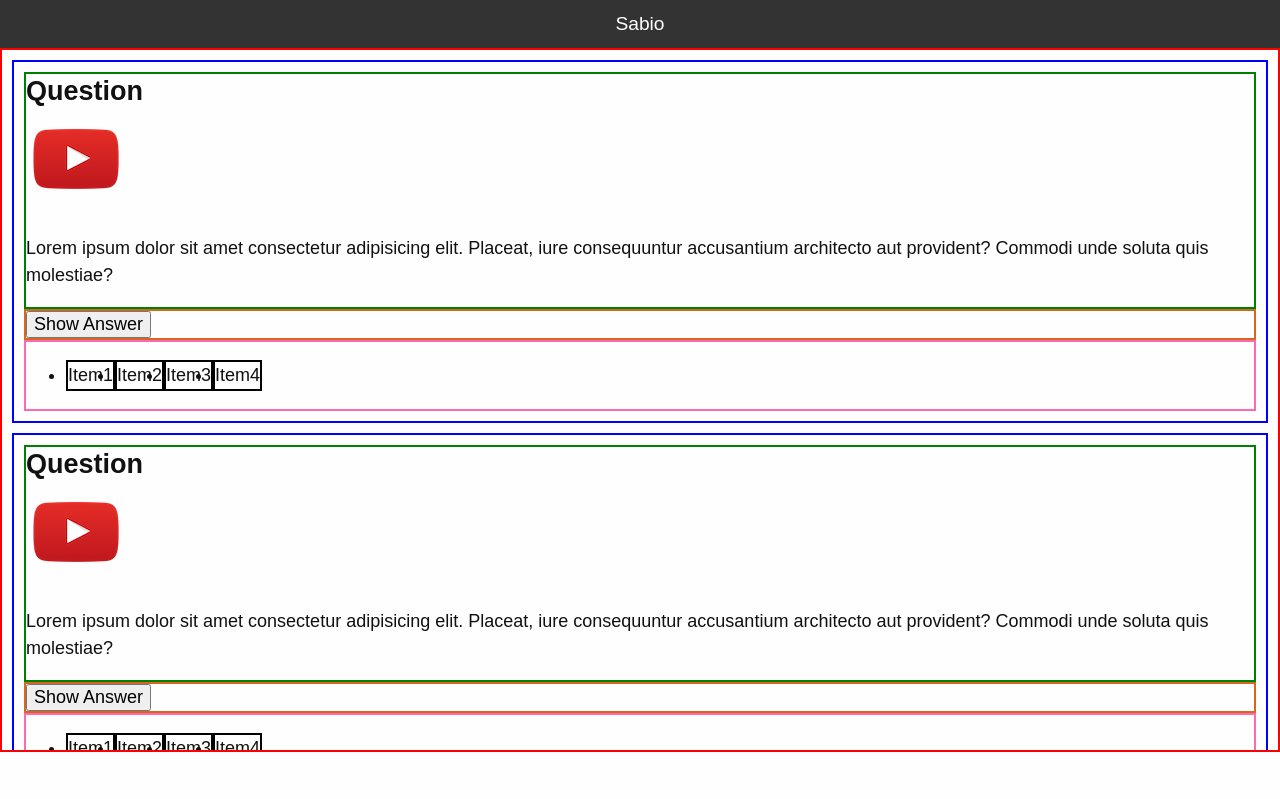
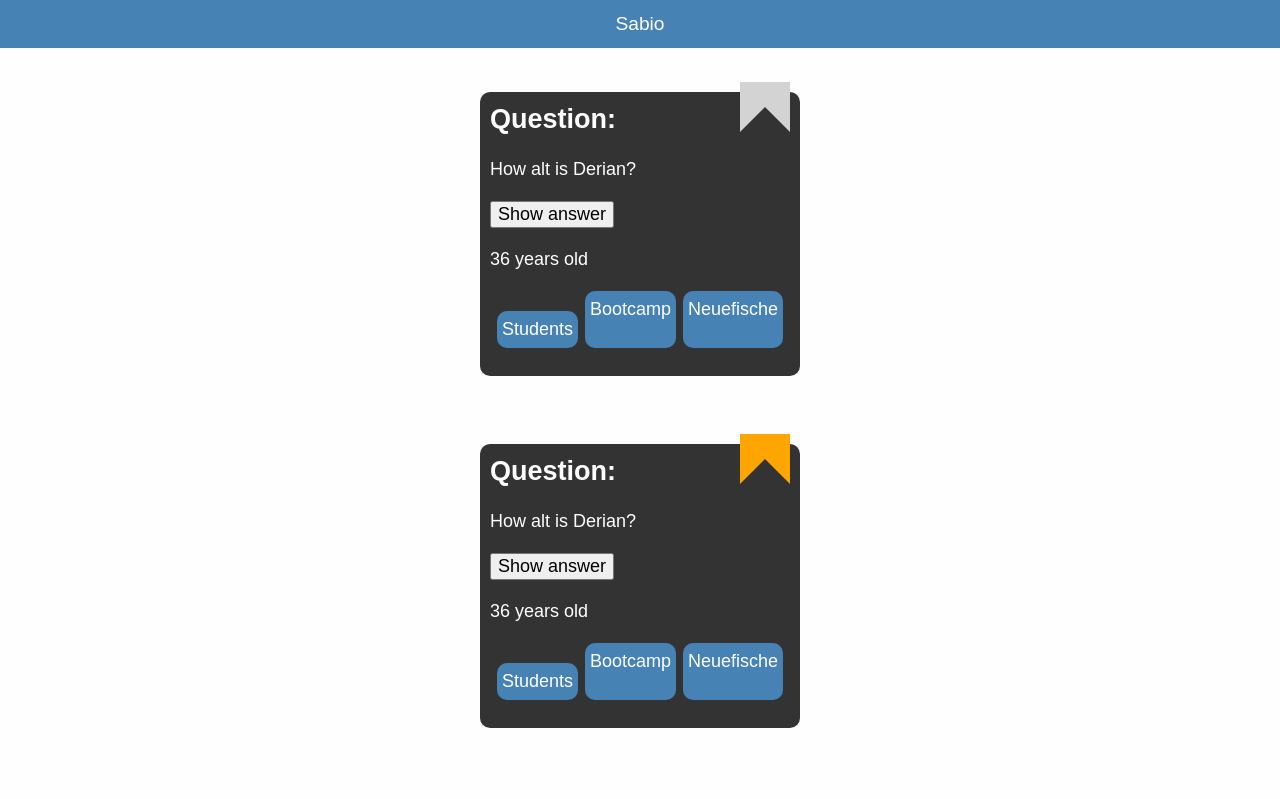
Before and after one commit to deriancastro/quiz-app, a website built with Vite: page src/index.html in a window 1280 px wide. Built offline with nearby package versions, Linux system fonts and the light colour scheme; files whose address does not match are found by name.

Commit message:
Update 2 app-card

```diff
--- a/src/index.html
+++ b/src/index.html
@@ -13,51 +13,33 @@
   <header class="app-header">
     <h1 class="app-header__heading">Sabio</h1>
   </header>
-  <main class="app">
-    <section class="app__card">
-      <section class="app__card__question">
-        <h2 class="app__card__question__heading">Question</h2>
-        <img class="app__card__question__bookmark" src="../img/youtube-logo.png" alt="">
-        <p class="app__card__question__text-question">Lorem ipsum dolor sit amet consectetur adipisicing elit.
-          Placeat,
-          iure
-          consequuntur accusantium architecto aut provident? Commodi unde soluta quis molestiae?</p>
-      </section>
-      <section class="app__card__button">
-        <button class="app__card__button__sa">Show Answer</button>
-      </section>
-      <section class="app__card__tag">
-        <ul class="app__card__tag__list">
-          <li class="app__card__tag__item">Item1</li>
-          <li class="app__card__tag__item">Item2</li>
-          <li class="app__card__tag__item">Item3</li>
-          <li class="app__card__tag__item">Item4</li>
-        </ul>
-      </section>
+  <main class="app-main">
+    <section class="quiz-card">
+      <div role="button" class="quiz-card__bookmark" aria-label="Add bookmark"></div>
+      <h2 class="quiz-card__heading">Question:</h2>
+      <p class="quiz-card__text"> How alt is Derian?</p>
+      <button class="quiz-card__button">Show answer</button>
+      <p class="quiz-card__text">36 years old</p>
+      <ul class="quiz-card__tag-list">
+        <li>Students</li>
+        <li>Bootcamp</li>
+        <li>Neuefische</li>
+      </ul>
     </section>
-
-    <section class="app__card">
-      <section class="app__card__question">
-        <h2 class="app__card__question__heading">Question</h2>
-        <img class="app__card__question__bookmark" src="../img/youtube-logo.png" alt="">
-        <p class="app__card__question__text-question">Lorem ipsum dolor sit amet consectetur adipisicing elit.
-          Placeat,
-          iure
-          consequuntur accusantium architecto aut provident? Commodi unde soluta quis molestiae?</p>
-      </section>
-      <section class="app__card__button">
-        <button class="app__card__button__sa">Show Answer</button>
-      </section>
-      <section class="app__card__tag">
-        <ul class="app__card__tag__list">
-          <li class="app__card__tag__item">Item1</li>
-          <li class="app__card__tag__item">Item2</li>
-          <li class="app__card__tag__item">Item3</li>
-          <li class="app__card__tag__item">Item4</li>
-        </ul>
-      </section>
+    <section class="quiz-card">
+      <div role="button" class="quiz-card__bookmark quiz-card__bookmark--selected" aria-label="Add bookmark"></div>
+      <h2 class="quiz-card__heading">Question:</h2>
+      <p class="quiz-card__text"> How alt is Derian?</p>
+      <button class="quiz-card__button">Show answer</button>
+      <p class="quiz-card__text">36 years old</p>
+      <ul class="quiz-card__tag-list">
+        <li>Students</li>
+        <li>Bootcamp</li>
+        <li>Neuefische</li>
+      </ul>
     </section>
   </main>
+
   <footer>
     <nav>
 
--- a/src/styles/_base.css
+++ b/src/styles/_base.css
@@ -12,7 +12,6 @@ body {
   display: grid;
   height: 100vh;
   grid-template-rows: 48px auto 48px;
-  margin: 0 auto;
 }
 
 h1,
--- a/src/styles/app-card/app-card.css
+++ b/src/styles/app-card/app-card.css
@@ -1,31 +1,49 @@
-.app {
+.app-main {
+  display: grid;
+  place-items: center;
+  grid-gap: 20px;
   overflow-y: scroll;
-  border: 2px red solid;
+  color: var(--color-white);
 }
 
-.app__card {
-  border: 2px blue solid;
-  margin: 10px;
-  padding: 10px;
+.app-main :first-child {
+  margin-top: 20px;
 }
 
-.app__card__question {
-  border: 2px green solid;
+.quiz-card {
+  background: var(--color-primary);
+  padding: 10px;
+  width: 320px;
+  border-radius: 10px;
+  position: relative;
 }
 
-.app__card__button {
-  border: 2px chocolate solid;
+.quiz-card__bookmark {
+  position: absolute;
+  top: -30px;
+  right: 10px;
+  border: 25px solid lightgray;
+  border-bottom-color: transparent;
+  height: 30px;
 }
 
-.app__card__tag {
-  border: 2px hotpink solid;
+.quiz-card__bookmark--selected {
+  border: 25px solid orange;
+  border-bottom-color: transparent;
 }
 
-.app__card__tag__list {
+.quiz-card__tag-list {
   display: flex;
-  text-decoration: none;
+  justify-content: space-evenly;
+  flex-wrap: wrap;
+  list-style: none;
+  padding: 0;
 }
 
-.app__card__tag__item {
-  border: 2px black solid;
+.quiz-card__tag-list li {
+  background-color: steelblue;
+  color: white;
+  padding: 5px;
+  border-radius: 10px;
+  align-content: left;
 }
--- a/src/styles/app-header/app-header.css
+++ b/src/styles/app-header/app-header.css
@@ -1,5 +1,5 @@
 .app-header {
-  background: var(--color-primary);
+  background: steelblue;
   color: var(--color-white);
   padding: 12px;
 }
```
Also changed, not shown: src/styles/app-card/app-card.html (+12 -21 lines), src/styles/app-card/app-card.stories.js (+7 -0 lines), src/styles/img/youtube-logo.png (deleted).
